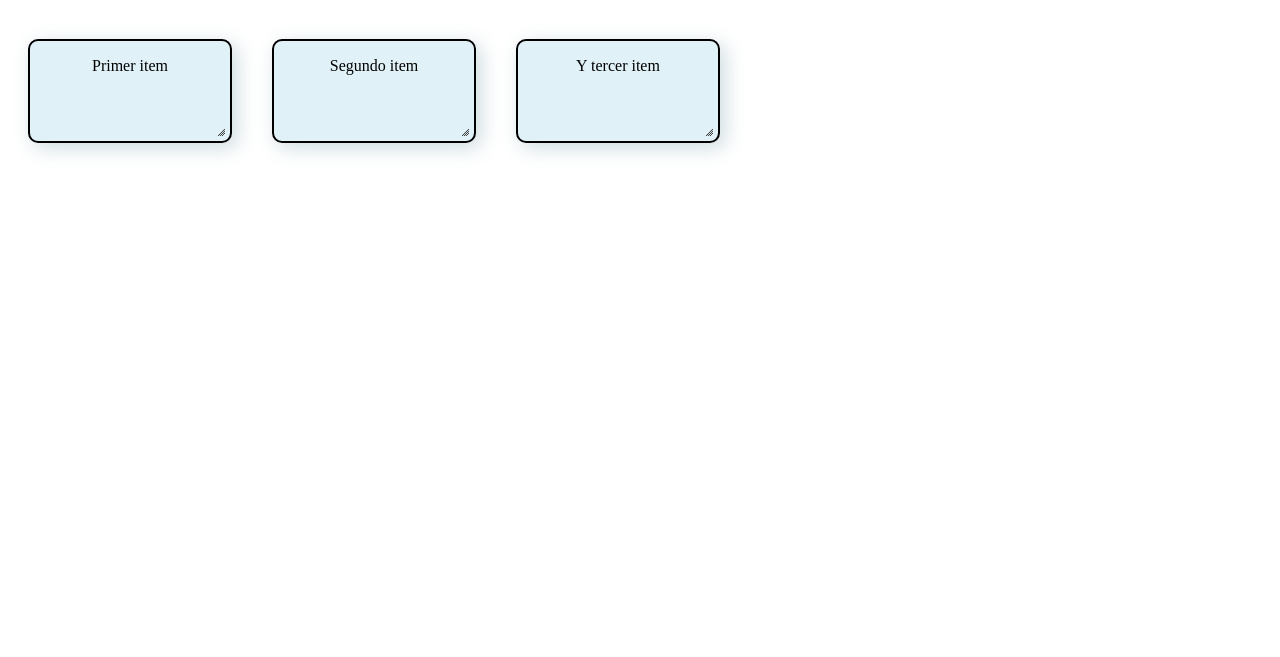
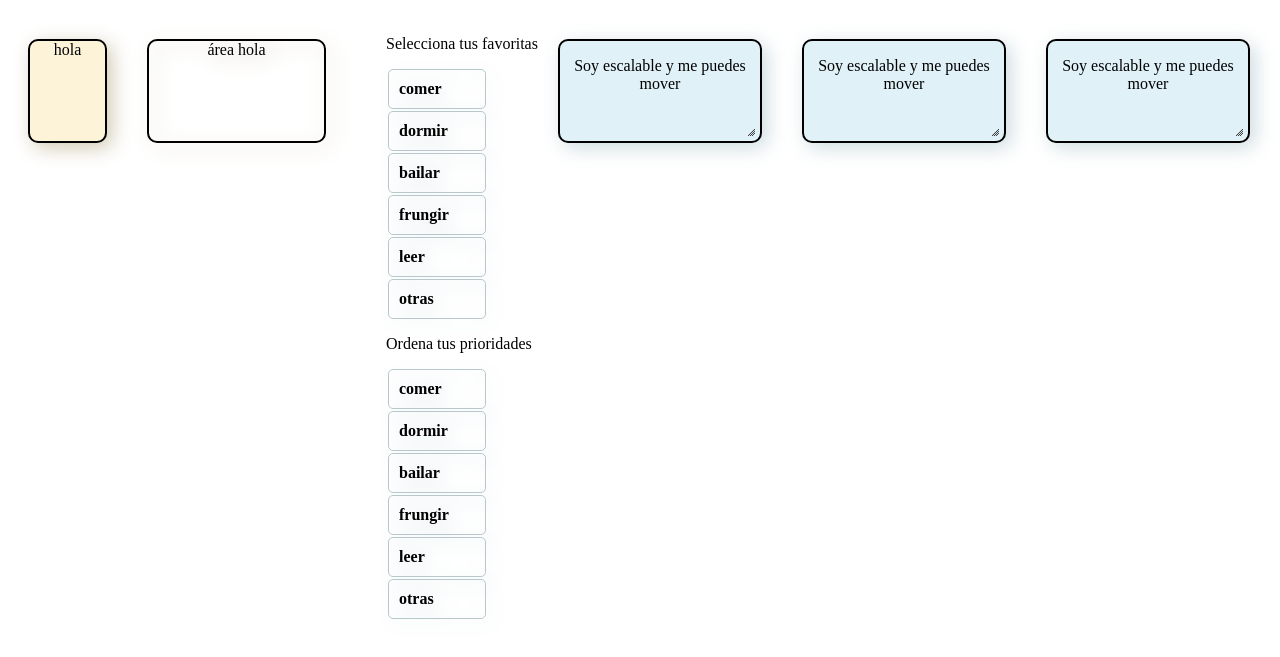
Before and after one commit to EstiBv/Learning-JQuery, a plain HTML site: page interface.html in a window 1280 px wide. Shown: the part 61-718 px from the top of the page. Drawn offline with Linux system fonts and the light colour scheme.

Commit message:
interactions

```diff
--- a/interface.html
+++ b/interface.html
@@ -20,14 +20,44 @@
   </head>
   <body>
     <h1>Aprendiendo jQuery UI</h1>
+    <header class="header"></header>
+
+    <main>
+      <section>
+        <div id="area" class="item2">hola</div>
+        <div id="moved-item" class="item2">área hola</div>
+      </section>
+      <aside class="asideList">
+        <ul class="listSkills">
+          <p>Selecciona tus favoritas</p>
+          <li>comer</li>
+          <li>dormir</li>
+          <li>bailar</li>
+          <li>frungir</li>
+          <li>leer</li>
+          <li>otras</li>
+        </ul>
+        <ul class="listSkills2">
+          <p>Ordena tus prioridades</p>
+          <li>comer</li>
+          <li>dormir</li>
+          <li>bailar</li>
+          <li>frungir</li>
+          <li>leer</li>
+          <li>otras</li>
+        </ul>
+      </aside>
+    </main>
+    <footer class="footer">
       <div class="item">
-      <p>Primer item</p>
+        <p>Soy escalable y me puedes mover</p>
       </div>
       <div class="item">
-      <p>Segundo item</p>
+        <p>Soy escalable y me puedes mover</p>
       </div>
       <div class="item">
-      <p>Y tercer item</p>
+        <p>Soy escalable y me puedes mover</p>
       </div>
+    </footer>
   </body>
 </html>
--- a/js/06-interface.js
+++ b/js/06-interface.js
@@ -1,9 +1,37 @@
 $(document).ready(function () {
   const items = $(".item");
 
-  // mover elementos por pag
+  // MOVER elementos por pag
   items.draggable();
 
-  // redimensionar elementos de la pag (cargados en htlm <links struture.min.css & theme.min.css />)
+  // REDIMENSIONAR elementos de la pag (cargados en htlm <links struture.min.css & theme.min.css />)
   items.resizable();
+
+  //  SELECCIONAR ITEMS
+  const itemList = $(".listSkills");
+  itemList.selectable();
+
+  // ORDENAR ITEMS
+  /* sortable ({aquí}) registrar cambios en la lista, con prop. update + function callback que recoge ev + cambios, podemos recorrer array, guardar en base de datos, etc.*/
+  const itemList2 = $(".listSkills2");
+  itemList2.sortable({
+    update: function (ev, ui) {
+      console.log("ha cambiado el orden de la lista");
+    },
+  });
+
+  // SOLTAR Y ARRASTRAR
+  const divArea = $("#area");
+  const divMoved = $("#moved-item");
+
+  divArea
+    .draggable()
+    .css("width", "75px")
+    .css("backgroundColor", "hsl(45, 85%, 92%)");
+
+  divMoved.droppable({
+    drop: function () {
+      console.log("has introducido un elemento dentro del área");
+    },
+  });
 });
--- a/styles/interfaces.css
+++ b/styles/interfaces.css
@@ -1,3 +1,59 @@
+/* Main - Section divs */
+.item2 {
+  width: 175px;
+  height: 100px;
+  border: 2px solid black;
+  /* background-color: hsl(45, 85%, 92%); */
+  border-radius: 10px;
+  margin: 20px;
+  float: left;
+  -webkit-filter: drop-shadow(5px 5px 10px hsl(45, 25%, 76%));
+  filter: drop-shadow(5px 5px 10px hsl(45, 25%, 76%));
+  text-align: center;
+}
+
+/* Main - Aside select List */
+.asideList {
+  float: left;
+  position: relative;
+}
+.listSkills li {
+  font-weight: 800;
+  margin: 2px;
+  list-style: none;
+  cursor: pointer;
+  width: 50%;
+  padding: 10px;
+  border-radius: 5px;
+  border: 1px solid #b8c7cc;
+  -webkit-filter: drop-shadow(5px 5px 10px #cddbe0);
+  filter: drop-shadow(5px 5px 10px #cddbe0);
+}
+ul .ui-selecting {
+  background-color: #cddbe0;
+}
+ul .ui-selected {
+  background-color: #bbd8e2;
+}
+
+/* order List*/
+.listSkills2 li {
+  font-weight: 800;
+  margin: 2px;
+  list-style: none;
+  cursor: pointer;
+  width: 50%;
+  padding: 10px;
+  border-radius: 5px;
+  border: 1px solid #b8c7cc;
+  -webkit-filter: drop-shadow(5px 5px 10px #cddbe0);
+  filter: drop-shadow(5px 5px 10px #cddbe0);
+}
+
+/* Footer  Items*/
+.footer {
+  position: relative;
+}
 .item {
   width: 200px;
   height: 100px;
```
Lines whose indentation alone changed are shown as unchanged.
